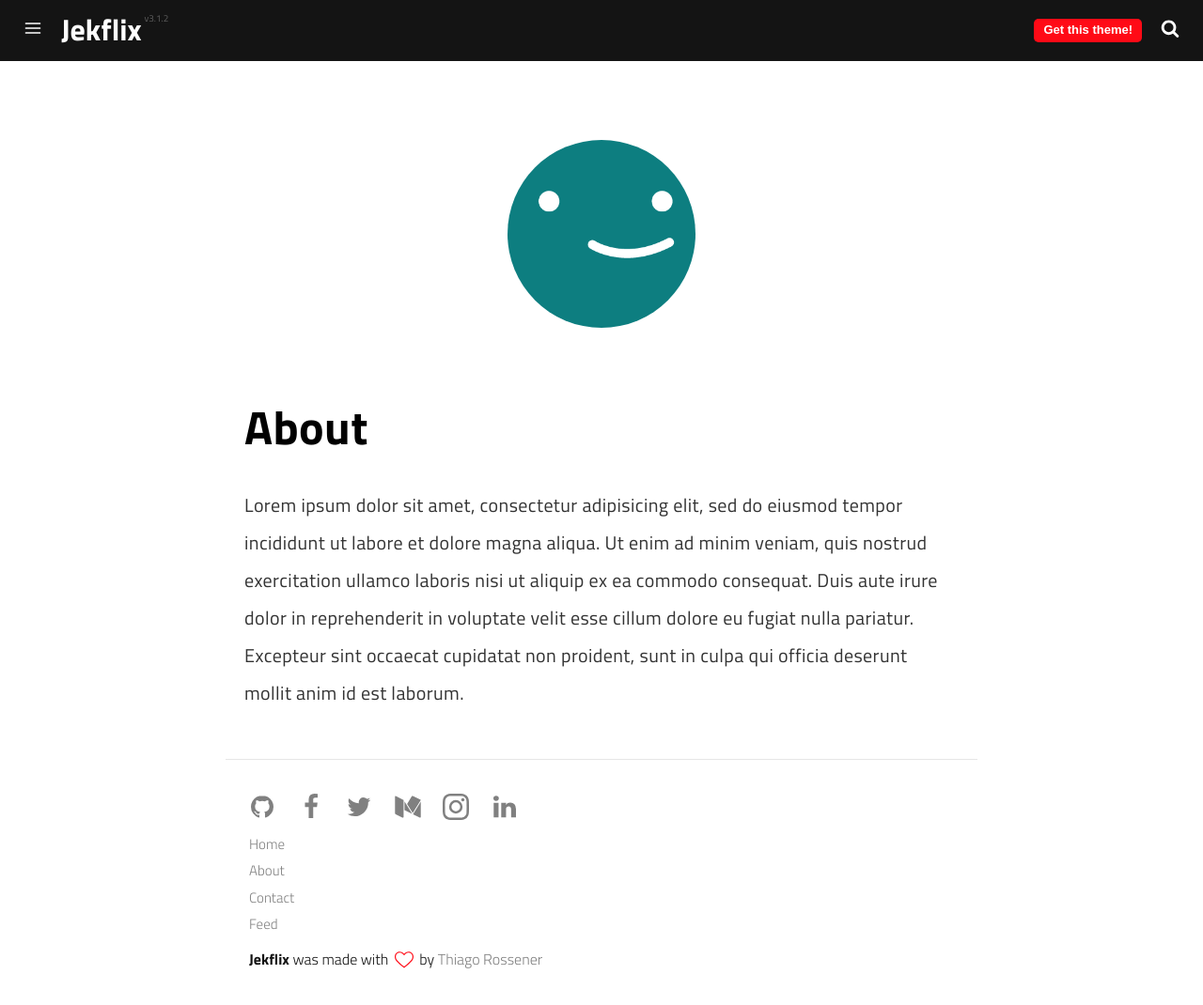
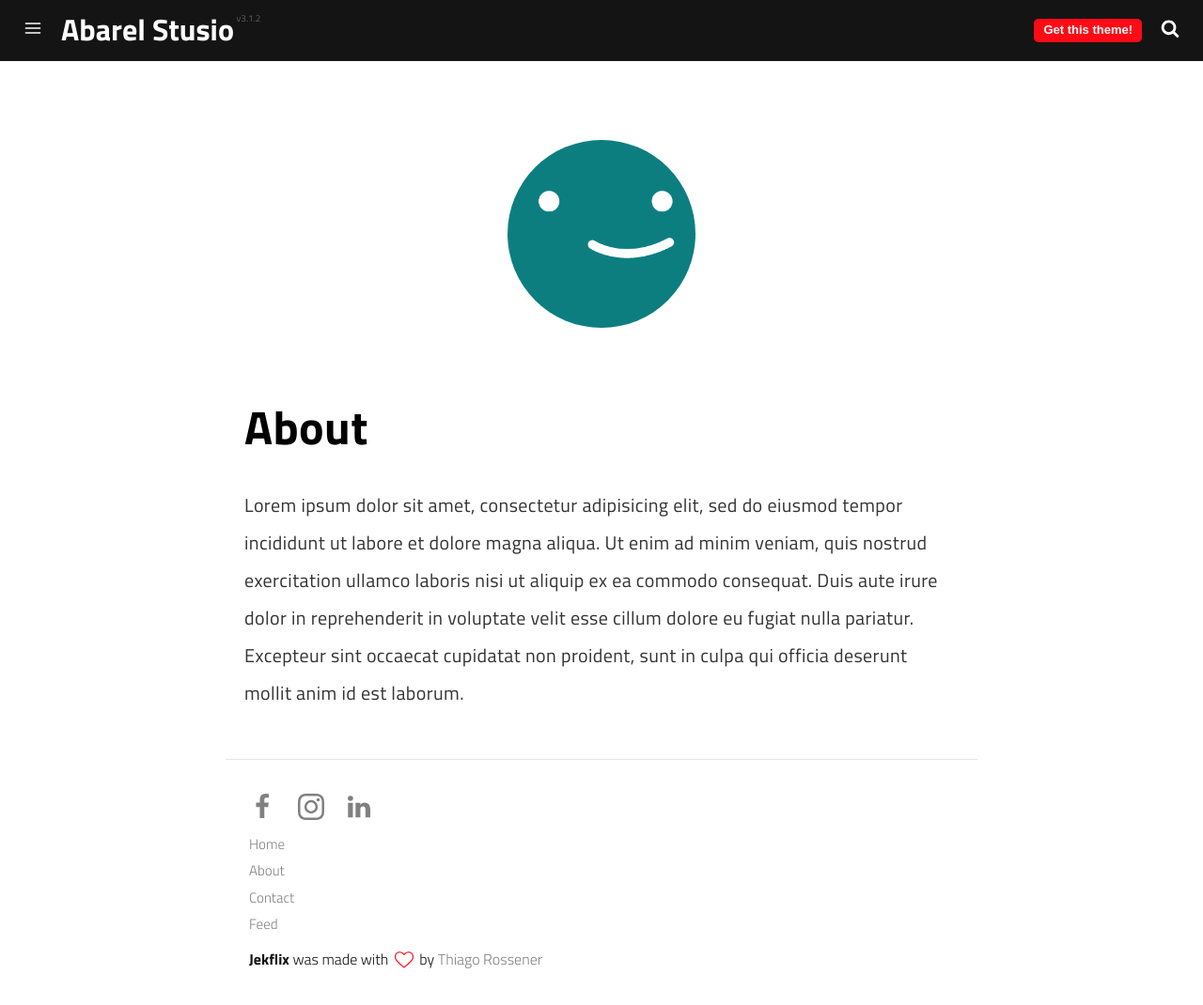
Before and after one commit to abarelcom/abarel.github.io, a Jekyll site: the page built from pages/about.md, in a window 1280 px wide and 1070 px high. Shown: the whole window at 94% size. Built offline with Jekyll 4.4.1, drawn with Linux system fonts in a browser that asks for light colours; a script that is not in the unit is left out.

Commit message:
Update _config.yml

```diff
--- a/_config.yml
+++ b/_config.yml
@@ -1,6 +1,6 @@
 # Site Settings
-name: Jekflix
-title: Jekflix | A blog theme for Jekyll
+name: Abarel Stusio
+title: Abarel | A film studio for all
 description: Jekflix is a template for Jekyll inspired by Netflix and made by
   Thiago Rossener.
 tags:
@@ -19,7 +19,7 @@ menu:
     url: /contact
   - title: Feed
     url: /feed.xml
-email: youremail@test.com
+email: studio@abarel.com
 # See: https://disqus.com/
 disqus_username: disqus_username
 # Contact Form Setting
@@ -29,12 +29,12 @@ formspree_form_id: formspree_form_id
 
 # Social Media Settings
 # Remove the item if you don't need it
-github_username: github_username
+# github_username: github_username
 facebook_username: facebook_username
-twitter_username: twitter_username
-instagram_username: instagram_username
+# twitter_username: twitter_username
+instagram_username: abarel_studio
 linkedin_username: linkedin_username
-medium_username: medium_username
+# medium_username: medium_username
 
 
 # Posts Settings
```
